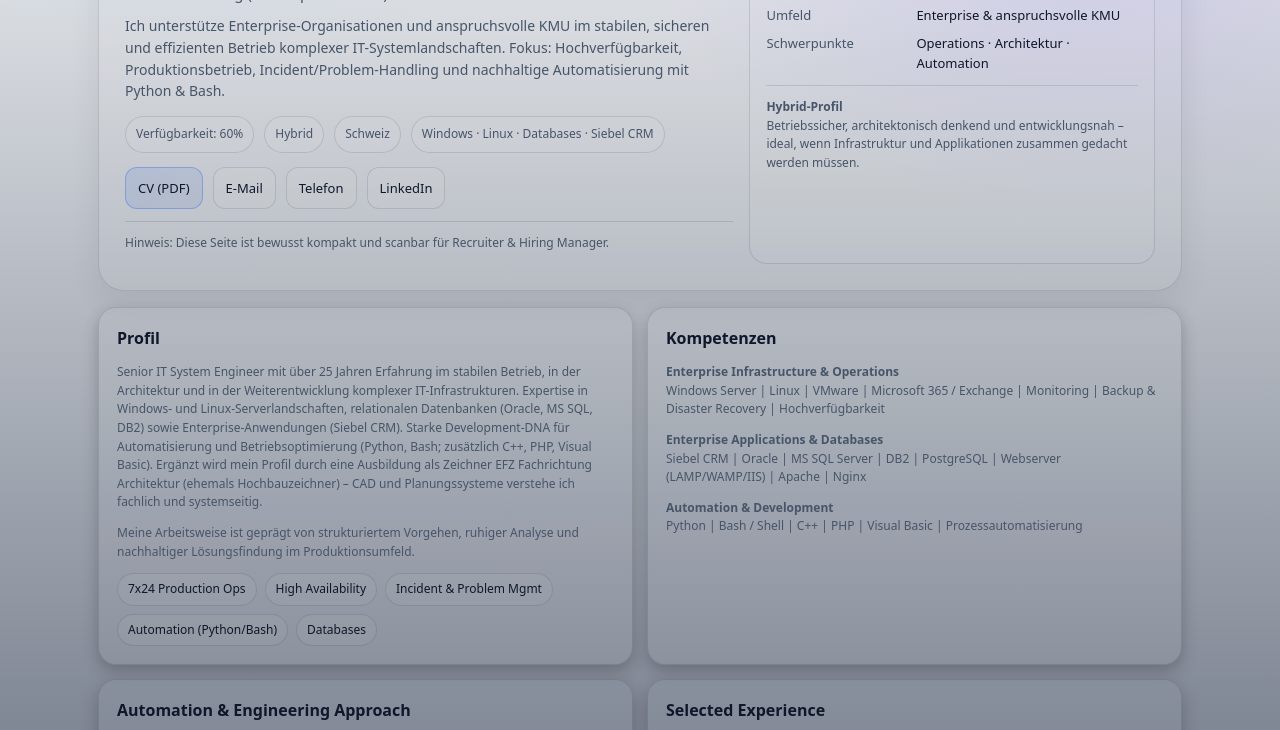
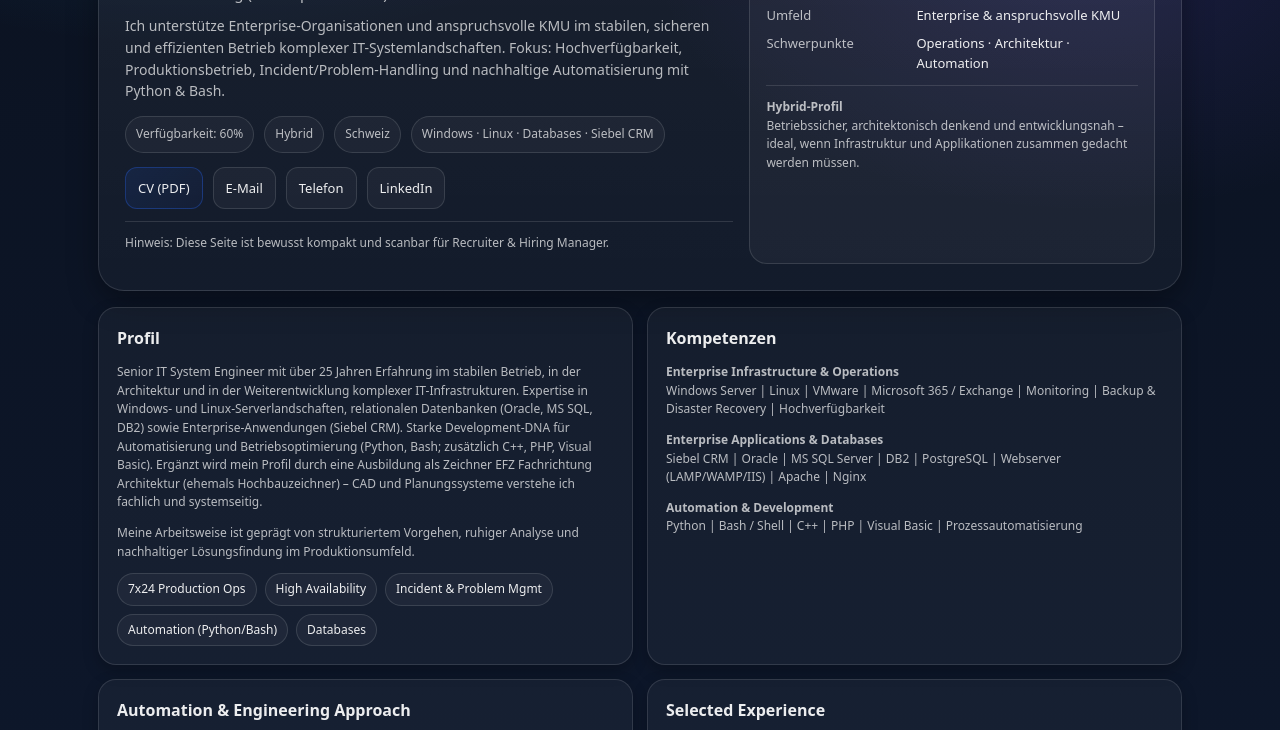
Before and after one commit to astrauss1966/astrauss1966.github.io, a plain HTML site: page index.html in a window 1280 px wide. Shown: the part 253-983 px from the top of the page. Drawn offline with Linux system fonts and the light colour scheme.

Commit message:
Update index.html
Back to the roots - Dark Mode

```diff
--- a/index.html
+++ b/index.html
@@ -15,14 +15,14 @@
 
   <style>
     :root{
-      --bg: #f8fafc;
-      --card: #ffffff;
-      --text: #0f172a;
-      --muted: #475569;
-      --border: rgba(15,23,42,.12);
-      --accent: #1e40af;
-      --accent2:#2563eb;
-      --shadow: 0 10px 30px rgba(2,6,23,.08);
+      --bg: #0b1220;
+      --card: rgba(255,255,255,.06);
+      --text: rgba(255,255,255,.92);
+      --muted: rgba(255,255,255,.70);
+      --border: rgba(255,255,255,.12);
+      --accent: #38bdf8;
+      --accent2:#7c5cff;
+      --shadow: 0 10px 30px rgba(0,0,0,.35);
       --radius: 18px;
       --max: 1120px;
       --sans: ui-sans-serif, system-ui, -apple-system, Segoe UI, Roboto, Helvetica, Arial;
```
